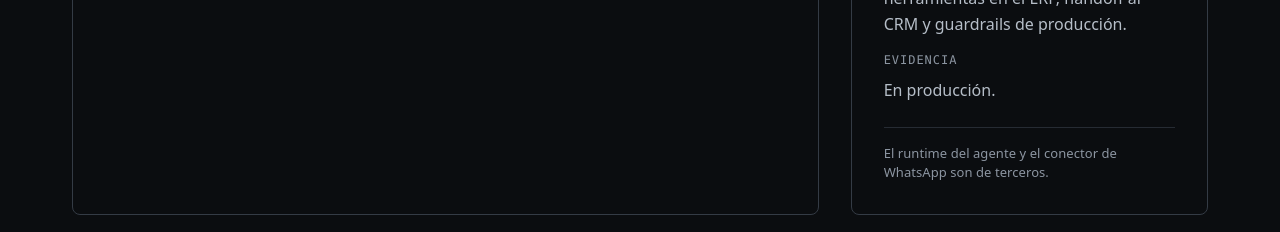
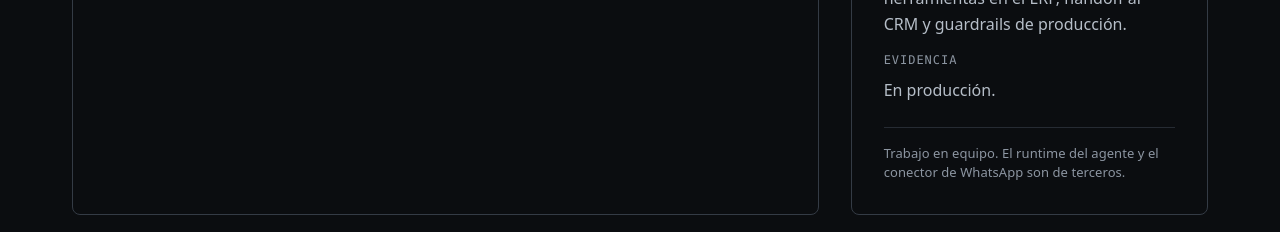
Before and after one commit to gernavarrete/gernavarrete, a React (Vite) app in the folder portfolio/: page / in a window 1280 px wide. Shown: the part 2800-3032 px from the top of the page. Built offline with nearby package versions, Linux system fonts and the light colour scheme.

Commit message:
fix(content): present case B as team work

```diff
--- a/portfolio/src/content/cases.js
+++ b/portfolio/src/content/cases.js
@@ -179,7 +179,7 @@ export const cases = {
         },
         { term: "Evidencia", detail: "En producción." },
       ],
-      note: "El runtime del agente y el conector de WhatsApp son de terceros.",
+      note: "Trabajo en equipo. El runtime del agente y el conector de WhatsApp son de terceros.",
     },
     {
       id: "caso-c",
```
Also changed, not shown: 1 other file (tests, documents, lock files or other folders).
